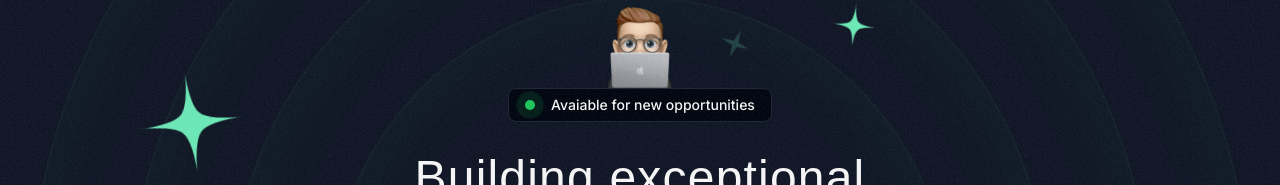
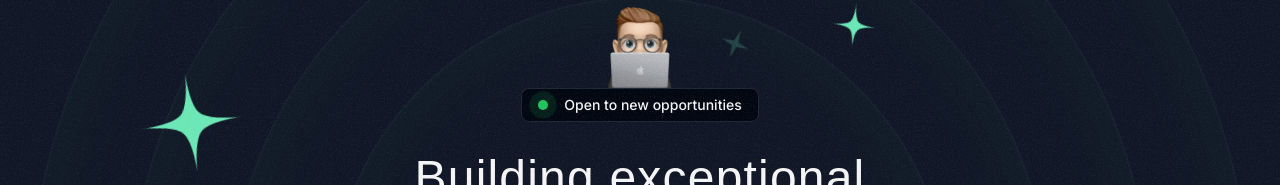
Before and after one commit to this-is-yogesh/PortWeb, a Next.js app: page / in a window 1280 px wide. Shown: the part 252-437 px from the top of the page. Built offline with nearby package versions, Linux system fonts and the light colour scheme; a web font is replaced by a local one.

Commit message:
npos error fix 2

```diff
--- a/src/sections/Hero.tsx
+++ b/src/sections/Hero.tsx
@@ -98,7 +98,7 @@ export const HeroSection = () => {
               <div className="bg-green-500 absolute inset-0 animate-ping-large rounded-full"></div>
             </div>
             <div className="text-sm font-medium ">
-              Avaiable for new opportunities
+              Open to new opportunities
             </div>
           </div>
         </div>
```
